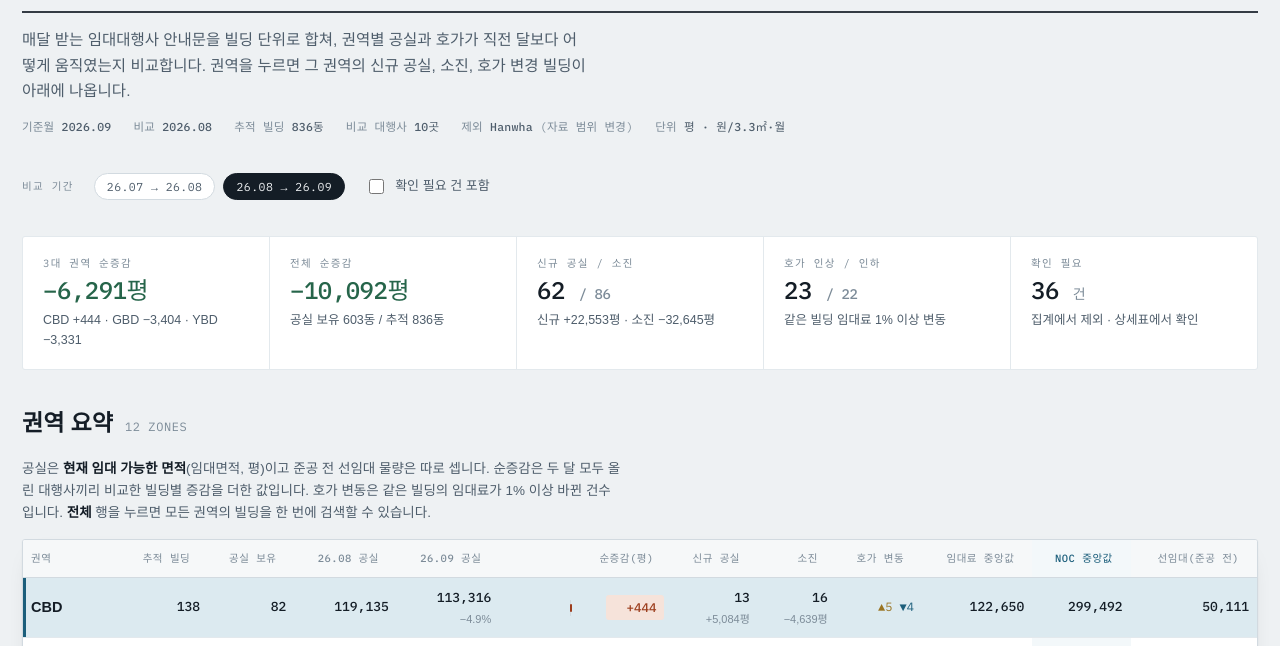
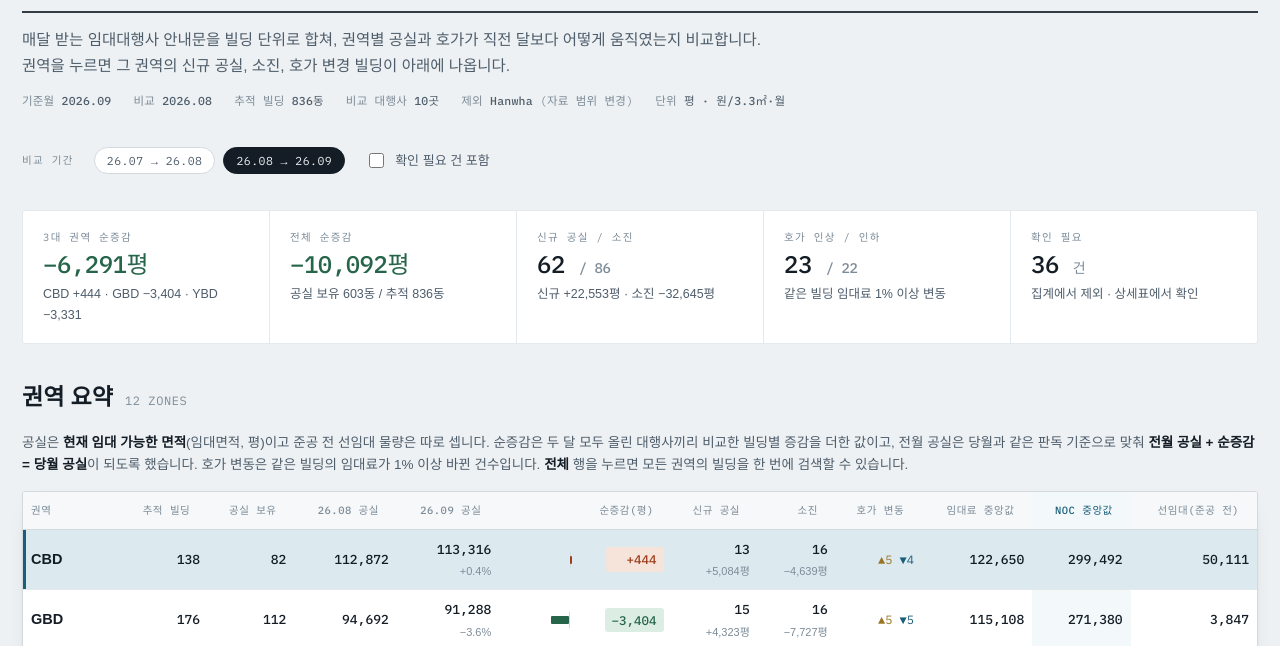
Before and after one commit to Potatoarchi/Kormaco-leasing-monitor, a plain HTML site: page index.html in a window 1280 px wide. Shown: the part 128-774 px from the top of the page. Drawn offline with Linux system fonts and the light colour scheme; a web font is replaced by a local one.

Commit message:
Add files via upload

```diff
--- a/index.html
+++ b/index.html
@@ -192,6 +192,8 @@ td.name{min-width:150px}
 #zones td.name{min-width:84px}
 #zones .dvbar{width:56px}
 #zones .delta{min-width:58px}
+/* 설명 문장은 표와 같은 폭까지 */
+.dek,.sec-note,footer p{max-width:none}
 /* 빌딩명 → 지도 선택 */
 .maplink{font:inherit;font-weight:600;color:var(--ink);background:none;border:0;padding:0;cursor:pointer;text-align:left;text-decoration:underline;text-decoration-color:var(--line);text-underline-offset:3px}
 .maplink:hover{color:var(--accent);text-decoration-color:var(--accent)}
@@ -213,7 +215,7 @@ td.name{min-width:150px}
     <div class="eyebrow" id="eyebrow">Office Leasing Monitor</div>
     <h1>권역별 임대 동향</h1>
     <div class="rule"></div>
-    <p class="dek">매달 받는 임대대행사 안내문을 빌딩 단위로 합쳐, 권역별 공실과 호가가 직전 달보다 어떻게 움직였는지 비교합니다. 권역을 누르면 그 권역의 신규 공실, 소진, 호가 변경 빌딩이 아래에 나옵니다.</p>
+    <p class="dek">매달 받는 임대대행사 안내문을 빌딩 단위로 합쳐, 권역별 공실과 호가가 직전 달보다 어떻게 움직였는지 비교합니다.<br>권역을 누르면 그 권역의 신규 공실, 소진, 호가 변경 빌딩이 아래에 나옵니다.</p>
     <div class="meta" id="meta"></div>
   </header>
 
@@ -226,7 +228,7 @@ td.name{min-width:150px}
 
   <section>
     <h2>권역 요약 <span class="count" id="zcount"></span></h2>
-    <p class="sec-note">공실은 <b>현재 임대 가능한 면적</b>(임대면적, 평)이고 준공 전 선임대 물량은 따로 셉니다. 순증감은 두 달 모두 올린 대행사끼리 비교한 빌딩별 증감을 더한 값입니다. 호가 변동은 같은 빌딩의 임대료가 1% 이상 바뀐 건수입니다. <b>전체</b> 행을 누르면 모든 권역의 빌딩을 한 번에 검색할 수 있습니다.</p>
+    <p class="sec-note">공실은 <b>현재 임대 가능한 면적</b>(임대면적, 평)이고 준공 전 선임대 물량은 따로 셉니다. 순증감은 두 달 모두 올린 대행사끼리 비교한 빌딩별 증감을 더한 값이고, 전월 공실은 당월과 같은 판독 기준으로 맞춰 <b>전월 공실 + 순증감 = 당월 공실</b>이 되도록 했습니다. 호가 변동은 같은 빌딩의 임대료가 1% 이상 바뀐 건수입니다. <b>전체</b> 행을 누르면 모든 권역의 빌딩을 한 번에 검색할 수 있습니다.</p>
     <div class="tablebox">
       <table id="zones">
         <thead><tr>
@@ -463,7 +465,14 @@ td.name{min-width:150px}
     return {
       tracked: rows.length,
       vac: vacCur.length,
-      a1: sum(rows.filter(function(r){ return r.b1.length; }).map(function(r){ return r.a1; })),
+      // 전월 공실은 당월과 같은 판독 기준으로 보정: 원문이 그대로인 빌딩은 당월 값, 실제로 바뀐 빌딩만 변화량을 되돌린다
+      // → 전월 공실 + 순증감 = 당월 공실 이 항상 성립
+      a1: sum(rows.map(function(r){
+        var real = r.type && r.type !== 'newpre' && counted(r);
+        if (r.b1.length && r.b2.length) return (r.a2 || 0) - (real ? r.d : 0);
+        if (r.b1.length) return real ? r.a1 : 0;     // 목록 제외: 확인된 경우만 전월에 남긴다
+        return 0;                                    // 신규 등장: 전월 0
+      })),
       a2: sum(cur.map(function(r){ return r.a2; })),
       net: sum(rows.filter(function(r){ return r.type && r.type !== 'newpre' && counted(r); }).map(function(r){ return r.d; })),
       nNew: rows.filter(isNew).length, aNew: sum(rows.filter(isNew).map(function(r){ return r.d; })),
```
